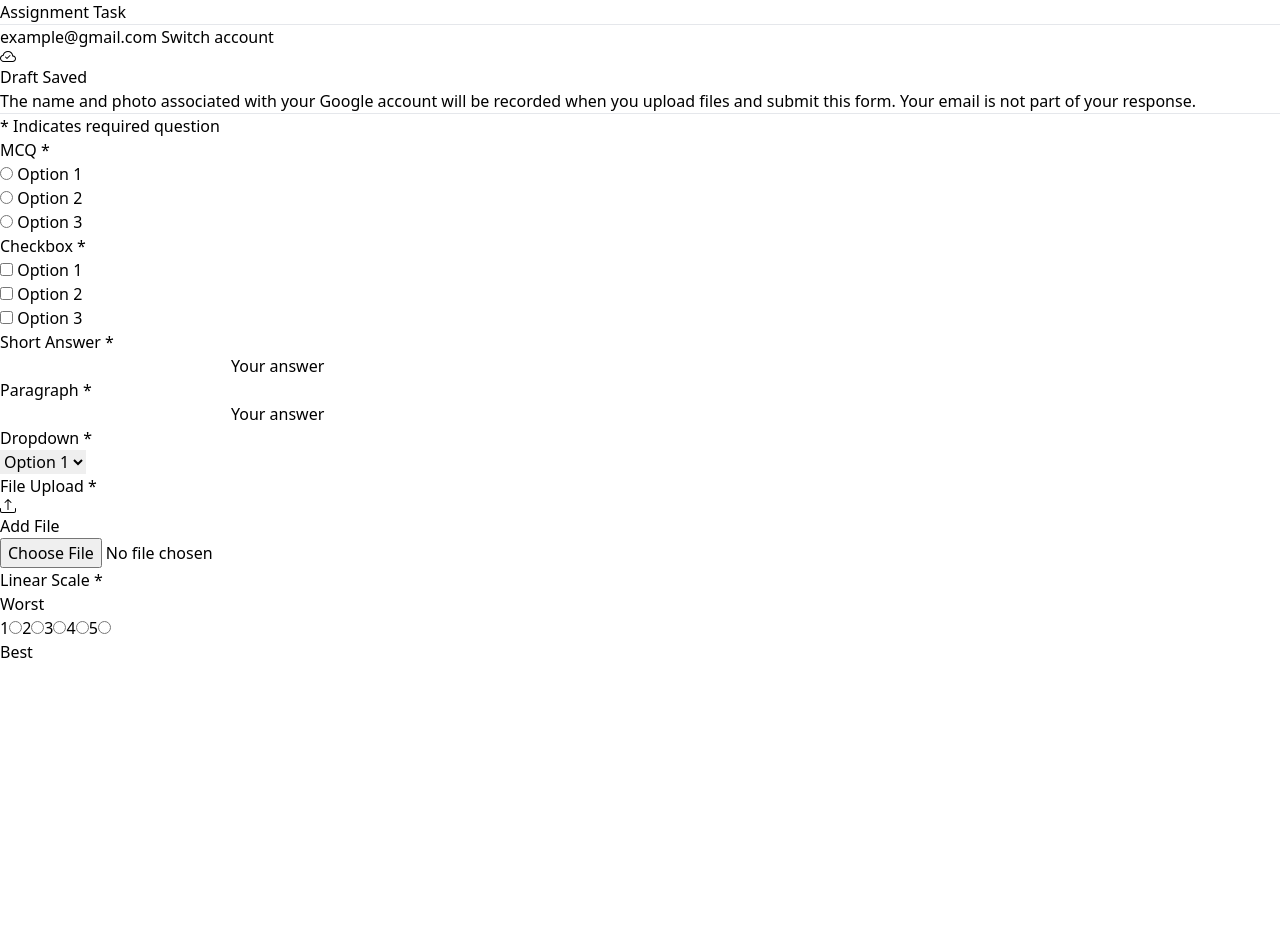
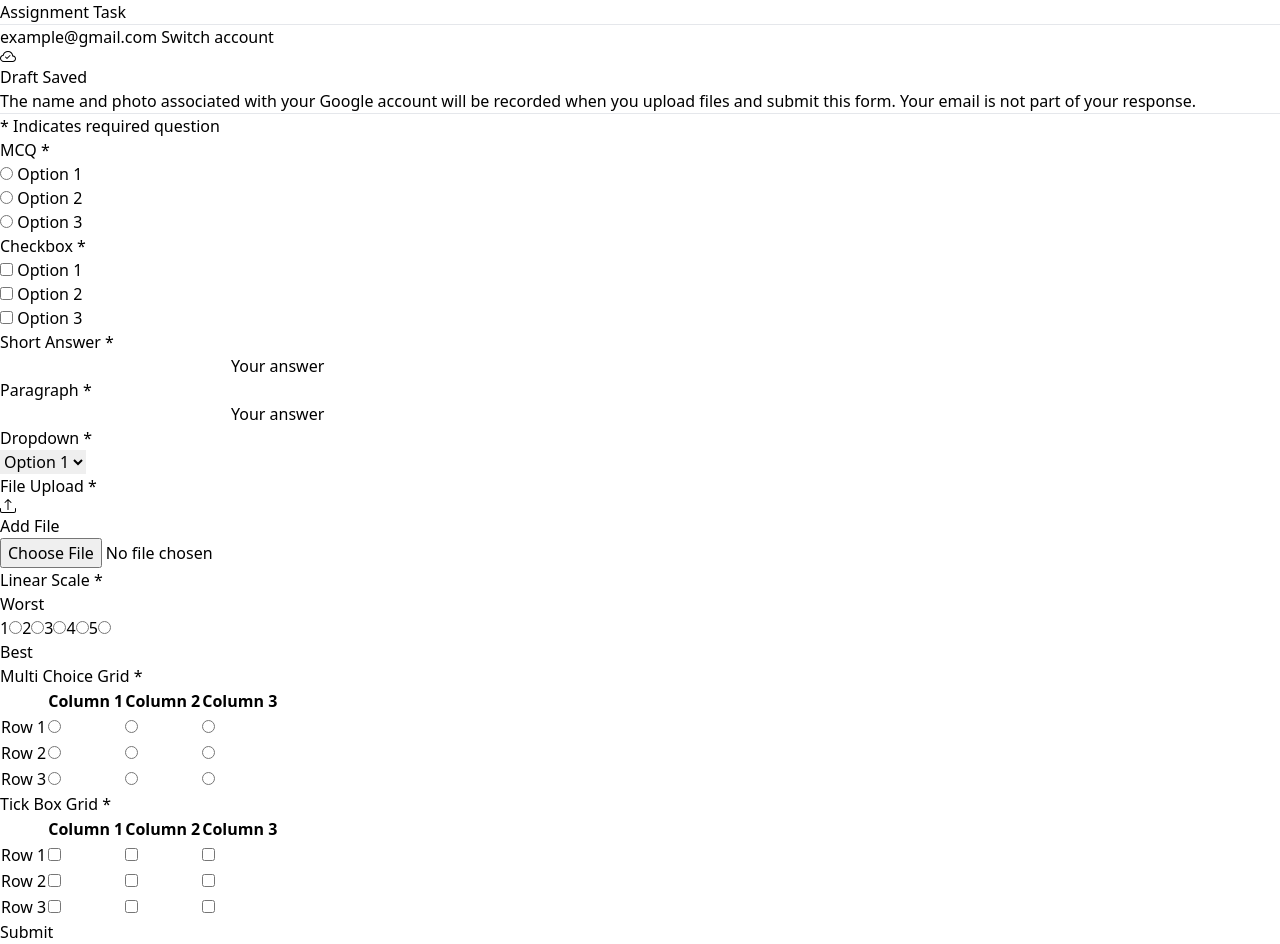
Before and after one commit to HasibUddin1/google-form-task, a React (Vite) app: page / in a window 1280 px wide. Before the commit the page ends 800 px from the top, so only its background shows below. Built offline with nearby package versions, Linux system fonts and the light colour scheme.

Commit message:
created tick box grid section and multi choice grid section

```diff
--- a/src/App.jsx
+++ b/src/App.jsx
@@ -6,8 +6,10 @@ import FileUpload from './components/FileUpload/FileUpload'
 import FormHeading from './components/FormHeading/FormHeading'
 import LinearScale from './components/LinearScale/LinearScale'
 import MCQ from './components/MCQ/MCQ'
+import MultiChoiceGrid from './components/MultiChoiceGrid/MultiChoiceGrid'
 import Paragraph from './components/Paragraph/Paragraph'
 import ShortAnswer from './components/ShortAnswer/ShortAnswer'
+import TickBoxGrid from './components/TickBoxGrid/TickBoxGrid'
 
 function App() {
 
@@ -38,6 +40,15 @@ function App() {
       <div className='w-1/3 mx-auto pb-5'>
           <LinearScale></LinearScale>
       </div>
+      <div className='w-1/3 mx-auto pb-5'>
+          <MultiChoiceGrid></MultiChoiceGrid>
+      </div>
+      <div className='w-1/3 mx-auto pb-5'>
+          <TickBoxGrid></TickBoxGrid>
+      </div>
+      <div className='w-1/3 mx-auto pb-5'>
+        <button className='bg-[#663bb7] hover:bg-[#5225a7] ease-in-out duration-200 text-white font-semibold px-6 py-2 rounded'>Submit</button>
+      </div>
     </div>
   )
 }
--- /dev/null
+++ b/src/components/MultiChoiceGrid/MultiChoiceGrid.jsx
@@ -0,0 +1,73 @@
+
+
+const MultiChoiceGrid = () => {
+    return (
+        <div className="px-8 bg-white rounded-lg py-6">
+            <h1 className="text-xl mb-5">Multi Choice Grid <span className="text-red-500">*</span></h1>
+            <table className="w-full">
+                <tr>
+                    <th></th>
+                    <th className="font-normal">Column 1</th>
+                    <th className="font-normal">Column 2</th>
+                    <th className="font-normal">Column 3</th>
+                </tr>
+                <tr className="bg-slate-100 border-b-4 border-white">
+                    <td className="p-2">Row 1</td>
+                    <td className="p-2">
+                        <div className="text-center">
+                            <input className="w-[20px] h-[20px] cursor-pointer" type="radio" name="row1" id="" />
+                        </div>
+                    </td>
+                    <td className="p-2">
+                        <div className="text-center">
+                            <input className="w-[20px] h-[20px] cursor-pointer" type="radio" name="row1" id="" />
+                        </div>
+                    </td>
+                    <td className="p-2">
+                        <div className="text-center">
+                            <input className="w-[20px] h-[20px] cursor-pointer" type="radio" name="row1" id="" />
+                        </div>
+                    </td>
+                </tr>
+                <tr className="bg-slate-100 border-b-4 border-white">
+                    <td className="p-2">Row 2</td>
+                    <td className="p-2">
+                        <div className="text-center">
+                            <input className="w-[20px] h-[20px] cursor-pointer" type="radio" name="row2" id="" />
+                        </div>
+                    </td>
+                    <td className="p-2">
+                        <div className="text-center">
+                            <input className="w-[20px] h-[20px] cursor-pointer" type="radio" name="row2" id="" />
+                        </div>
+                    </td>
+                    <td className="p-2">
+                        <div className="text-center">
+                            <input className="w-[20px] h-[20px] cursor-pointer" type="radio" name="row2" id="" />
+                        </div>
+                    </td>
+                </tr>
+                <tr className="bg-slate-100 border-b-4 border-white">
+                    <td className="p-2">Row 3</td>
+                    <td className="p-2">
+                        <div className="text-center">
+                            <input className="w-[20px] h-[20px] cursor-pointer" type="radio" name="row3" id="" />
+                        </div>
+                    </td>
+                    <td className="p-2">
+                        <div className="text-center">
+                            <input className="w-[20px] h-[20px] cursor-pointer" type="radio" name="row3" id="" />
+                        </div>
+                    </td>
+                    <td className="p-2">
+                        <div className="text-center">
+                            <input className="w-[20px] h-[20px] cursor-pointer" type="radio" name="row3" id="" />
+                        </div>
+                    </td>
+                </tr>
+            </table>
+        </div>
+    );
+};
+
+export default MultiChoiceGrid;
--- /dev/null
+++ b/src/components/TickBoxGrid/TickBoxGrid.jsx
@@ -0,0 +1,73 @@
+
+
+const TickBoxGrid = () => {
+    return (
+        <div className="px-8 bg-white rounded-lg py-6">
+            <h1 className="text-xl mb-5">Tick Box Grid <span className="text-red-500">*</span></h1>
+            <table className="w-full">
+                <tr>
+                    <th></th>
+                    <th className="font-normal">Column 1</th>
+                    <th className="font-normal">Column 2</th>
+                    <th className="font-normal">Column 3</th>
+                </tr>
+                <tr className="bg-slate-100 border-b-4 border-white">
+                    <td className="p-2">Row 1</td>
+                    <td className="p-2">
+                        <div className="text-center">
+                            <input className="w-[20px] h-[20px] cursor-pointer" type="checkbox" name="row1" id="" />
+                        </div>
+                    </td>
+                    <td className="p-2">
+                        <div className="text-center">
+                            <input className="w-[20px] h-[20px] cursor-pointer" type="checkbox" name="row1" id="" />
+                        </div>
+                    </td>
+                    <td className="p-2">
+                        <div className="text-center">
+                            <input className="w-[20px] h-[20px] cursor-pointer" type="checkbox" name="row1" id="" />
+                        </div>
+                    </td>
+                </tr>
+                <tr className="bg-slate-100 border-b-4 border-white">
+                    <td className="p-2">Row 2</td>
+                    <td className="p-2">
+                        <div className="text-center">
+                            <input className="w-[20px] h-[20px] cursor-pointer" type="checkbox" name="row2" id="" />
+                        </div>
+                    </td>
+                    <td className="p-2">
+                        <div className="text-center">
+                            <input className="w-[20px] h-[20px] cursor-pointer" type="checkbox" name="row2" id="" />
+                        </div>
+                    </td>
+                    <td className="p-2">
+                        <div className="text-center">
+                            <input className="w-[20px] h-[20px] cursor-pointer" type="checkbox" name="row2" id="" />
+                        </div>
+                    </td>
+                </tr>
+                <tr className="bg-slate-100 border-b-4 border-white">
+                    <td className="p-2">Row 3</td>
+                    <td className="p-2">
+                        <div className="text-center">
+                            <input className="w-[20px] h-[20px] cursor-pointer" type="checkbox" name="row3" id="" />
+                        </div>
+                    </td>
+                    <td className="p-2">
+                        <div className="text-center">
+                            <input className="w-[20px] h-[20px] cursor-pointer" type="checkbox" name="row3" id="" />
+                        </div>
+                    </td>
+                    <td className="p-2">
+                        <div className="text-center">
+                            <input className="w-[20px] h-[20px] cursor-pointer" type="checkbox" name="row3" id="" />
+                        </div>
+                    </td>
+                </tr>
+            </table>
+        </div>
+    );
+};
+
+export default TickBoxGrid;
```
